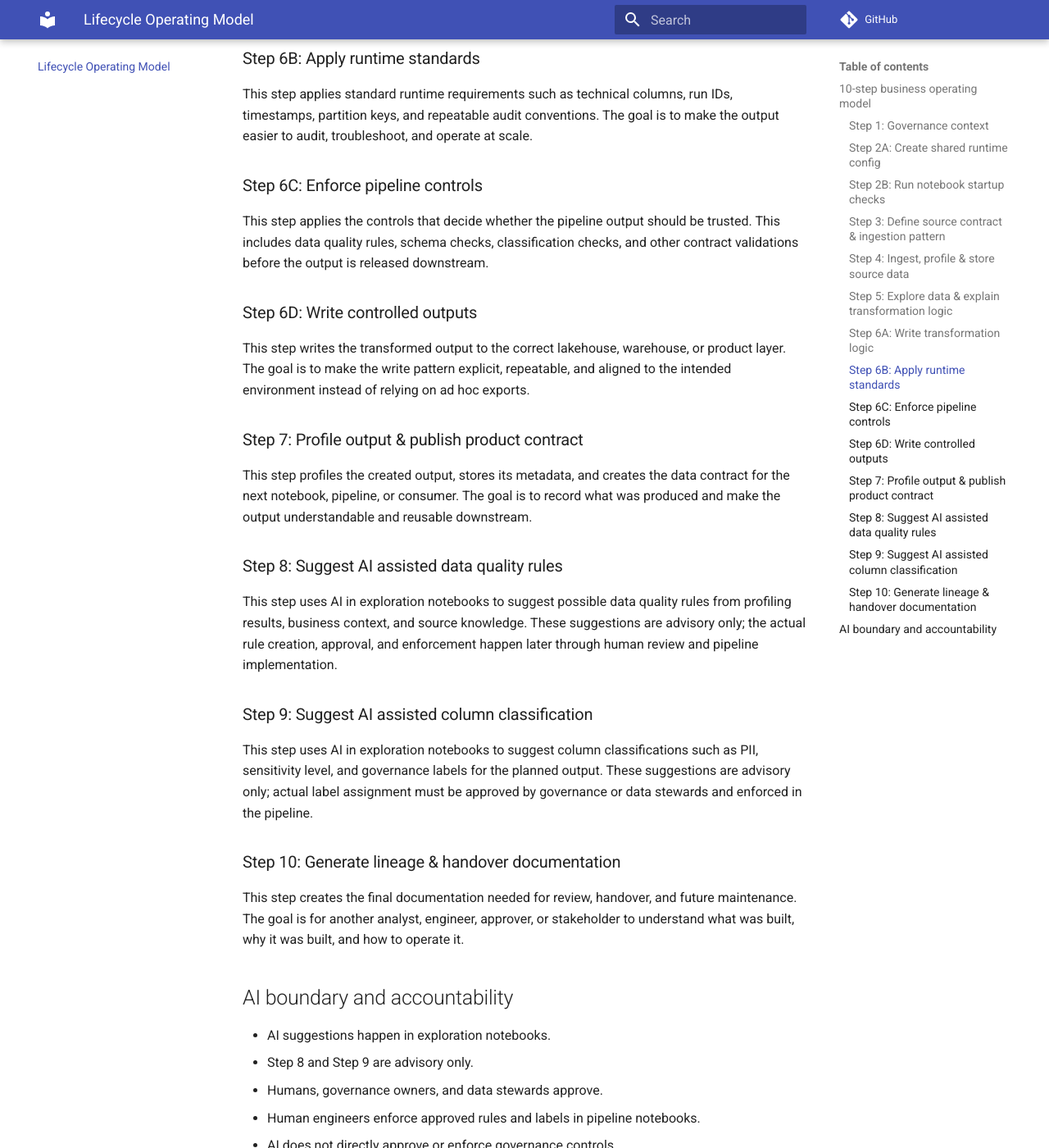
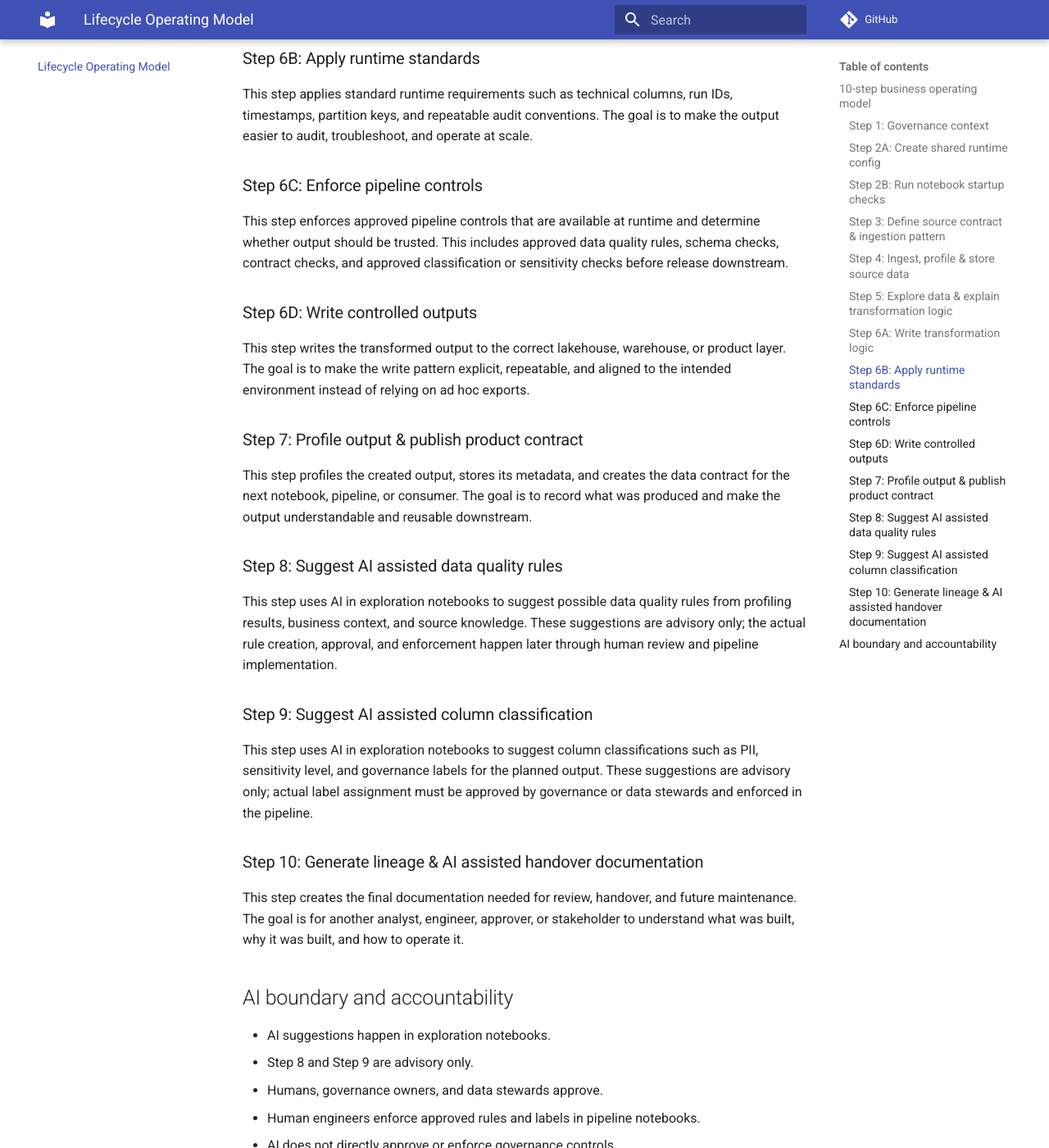
Before and after one commit to Voycepeh/fabric-data-product-framework, an MkDocs documentation site: the page built from docs/lifecycle-operating-model.md, in a window 1280 px wide and 1400 px high, scrolled down 1541 px. Shown: the whole window at 82% size. Built offline with MkDocs 1.6.1 and Material for MkDocs 9.7.7, drawn with Linux system fonts in a browser that asks for light colours; comment, search, counter and statistics services are not loaded.

Commit message:
docs: refine lifecycle control and AI handover wording

```diff
--- a/docs/lifecycle-operating-model.md
+++ b/docs/lifecycle-operating-model.md
@@ -40,7 +40,7 @@ This step applies standard runtime requirements such as technical columns, run I
 
 ### Step 6C: Enforce pipeline controls
 
-This step applies the controls that decide whether the pipeline output should be trusted. This includes data quality rules, schema checks, classification checks, and other contract validations before the output is released downstream.
+This step enforces approved pipeline controls that are available at runtime and determine whether output should be trusted. This includes approved data quality rules, schema checks, contract checks, and approved classification or sensitivity checks before release downstream.
 
 ### Step 6D: Write controlled outputs
 
@@ -58,7 +58,7 @@ This step uses AI in exploration notebooks to suggest possible data quality rule
 
 This step uses AI in exploration notebooks to suggest column classifications such as PII, sensitivity level, and governance labels for the planned output. These suggestions are advisory only; actual label assignment must be approved by governance or data stewards and enforced in the pipeline.
 
-### Step 10: Generate lineage & handover documentation
+### Step 10: Generate lineage & AI assisted handover documentation
 
 This step creates the final documentation needed for review, handover, and future maintenance. The goal is for another analyst, engineer, approver, or stakeholder to understand what was built, why it was built, and how to operate it.
 
```
